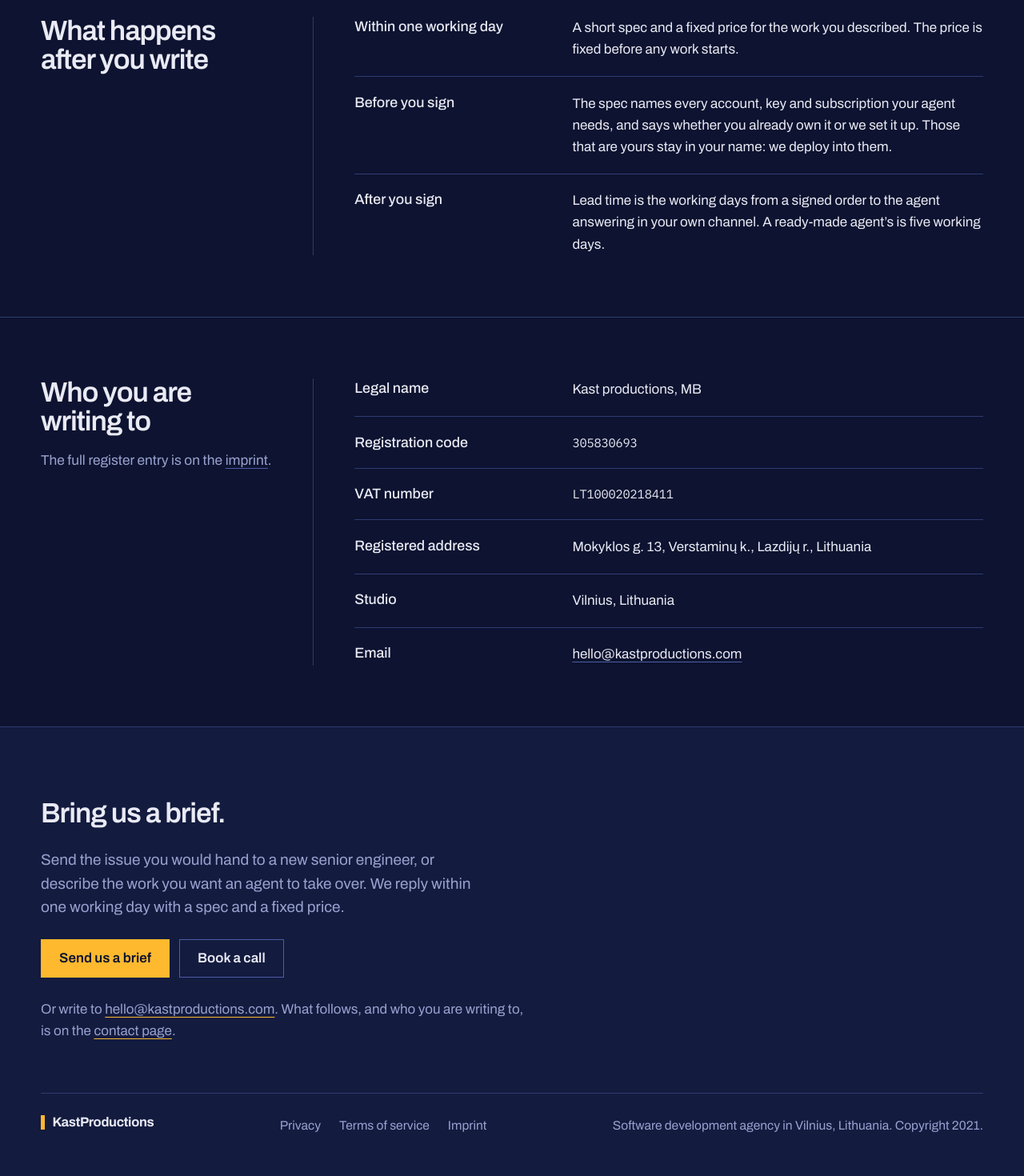
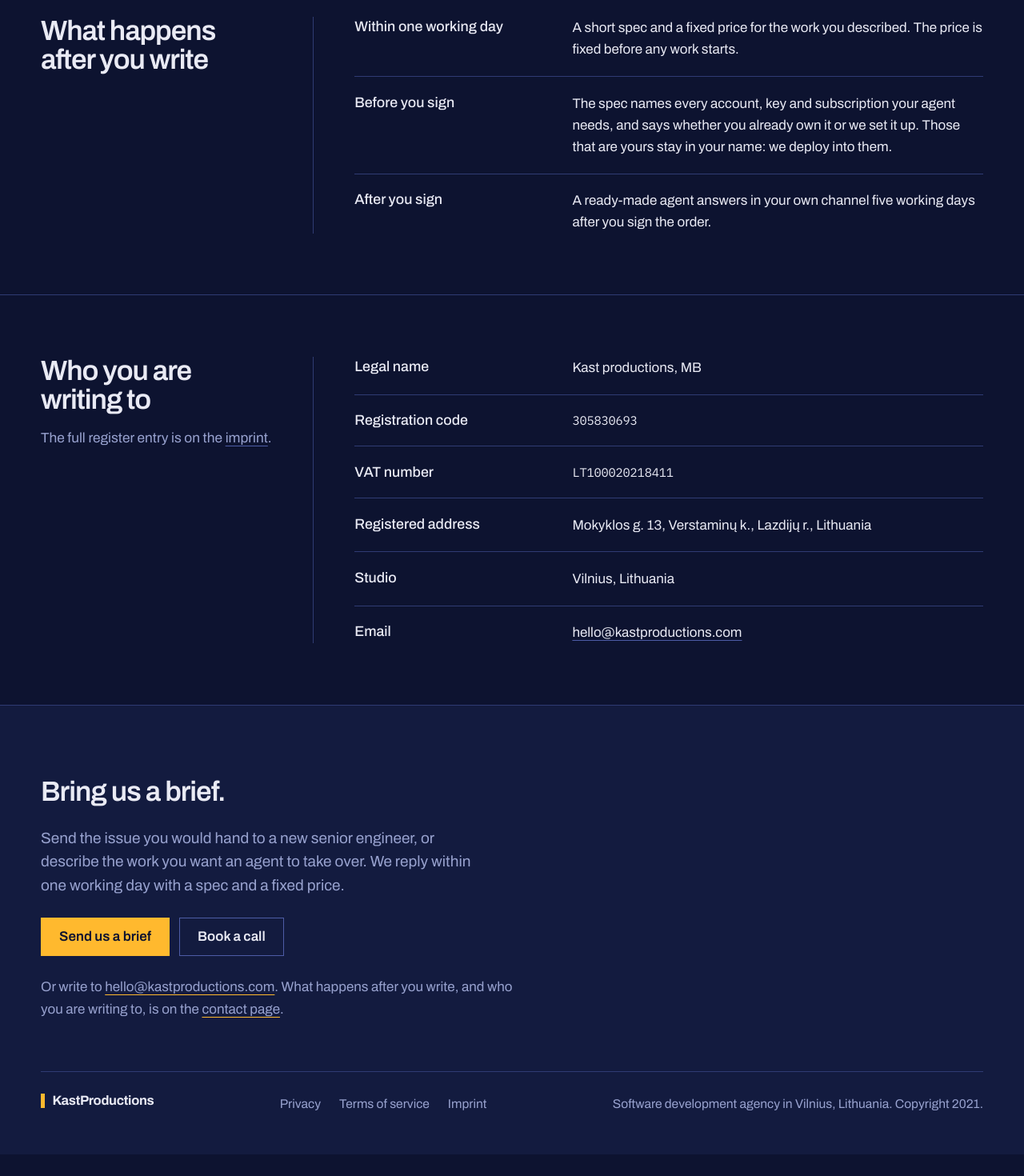
Before and after one commit to kastproductions/kastproductions, a Next.js app: page /contact in a window 1280 px wide. Shown: the part 506-1976 px from the top of the page at 80% size. After the commit the page ends 1949 px from the top, so only its background shows below. Built offline with nearby package versions, Linux system fonts and the light colour scheme.

Commit message:
Contact page: say the lead time in its own words; plain footer sentence (ticket 12)
Review follow-ups: the lead-time row no longer copies the terms page sentence,
the footer names what the contact page holds in plain words, and README says
the contact page joins the graph suite's no-offer list.

```diff
--- a/src/app/contact/page.tsx
+++ b/src/app/contact/page.tsx
@@ -94,9 +94,8 @@ export default function Contact() {
                 <div className="row row--stack">
                   <dt className="row__label">After you sign</dt>
                   <dd>
-                    Lead time is the working days from a signed order to the
-                    agent answering in your own channel. A ready-made
-                    agent&rsquo;s is {leadTime}.
+                    A ready-made agent answers in your own channel {leadTime}{" "}
+                    after you sign the order.
                   </dd>
                 </div>
               </dl>
--- a/src/components/site-chrome.tsx
+++ b/src/components/site-chrome.tsx
@@ -126,7 +126,7 @@ export function SiteFooter({ route }: Chrome) {
           </div>
           <p className="contact">
             Or write to <a href={`mailto:${contactEmail}`}>{contactEmail}</a>.
-            What follows, and who you are writing to, is on the{" "}
+            What happens after you write, and who you are writing to, is on the{" "}
             <Link href={contactPage.path} prefetch={route === contactPage.path ? false : undefined}>
               contact page
             </Link>
```
Also changed, not shown: 1 other file (tests, documents, lock files or other folders).
